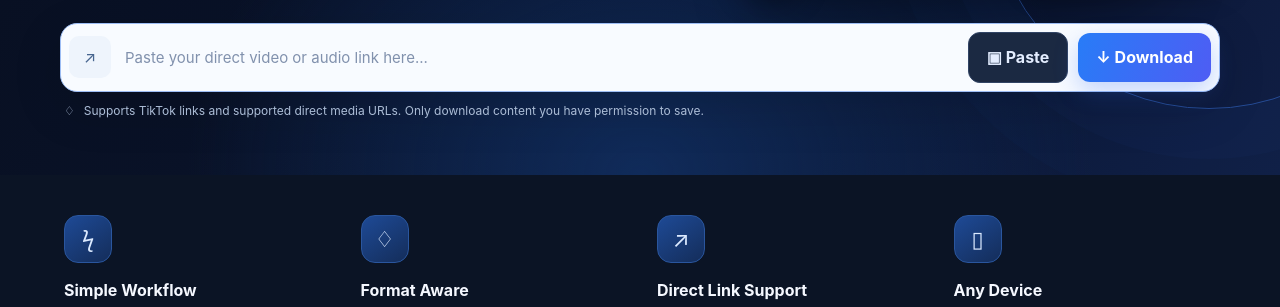
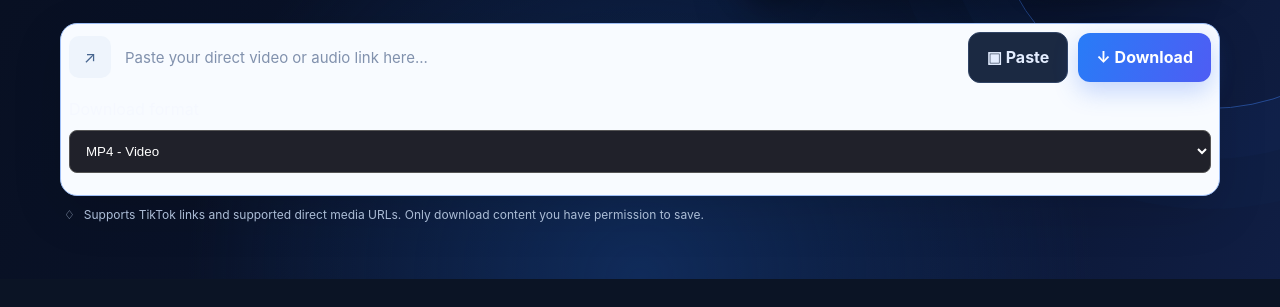
Before and after one commit to itodooyare-lgtm/yourbrand-downloader1, a website: page public/index.html in a window 1280 px wide. Shown: the part 431-738 px from the top of the page. Drawn offline with Linux system fonts and the light colour scheme.

Commit message:
Update index.html

```diff
--- a/public/index.html
+++ b/public/index.html
@@ -27,6 +27,14 @@
   </div>
   <form class="download-panel" id="downloadForm">
     <div class="url-row"><span class="url-icon" aria-hidden="true">↗</span><input class="url-input" id="mediaUrl" type="url" inputmode="url" autocomplete="url" placeholder="Paste your direct video or audio link here..." aria-label="Direct media URL" required><button class="btn btn-muted" type="button" id="pasteBtn">▣ Paste</button><button class="btn btn-primary" type="submit">↓ Download</button></div>
+<div style="margin-top:14px; margin-bottom:14px;">
+  <label for="formatSelect" style="display:block; margin-bottom:8px;">Download format</label>
+  <select id="formatSelect" style="width:100%; padding:12px; border-radius:8px; background:#20212a; color:white; border:1px solid #555;">
+    <option value="mp4">MP4 - Video</option>
+    <option value="mp3">MP3 - Audio</option>
+  </select>
+</div>
+
     <div class="status" id="status" role="status" aria-live="polite"></div>
   </form>
   <div class="trust">♢ <span>Supports TikTok links and supported direct media URLs. Only download content you have permission to save.</span></div>
```
